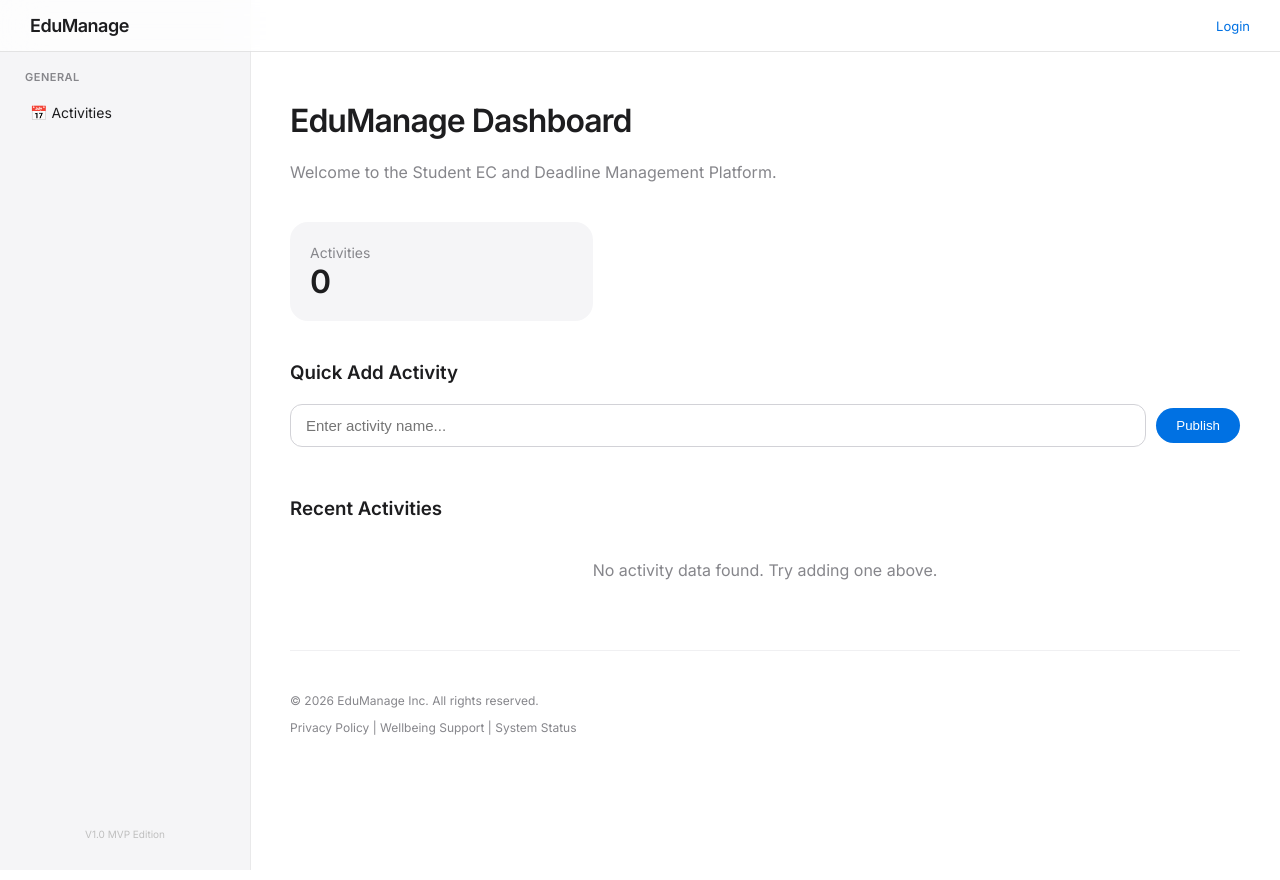
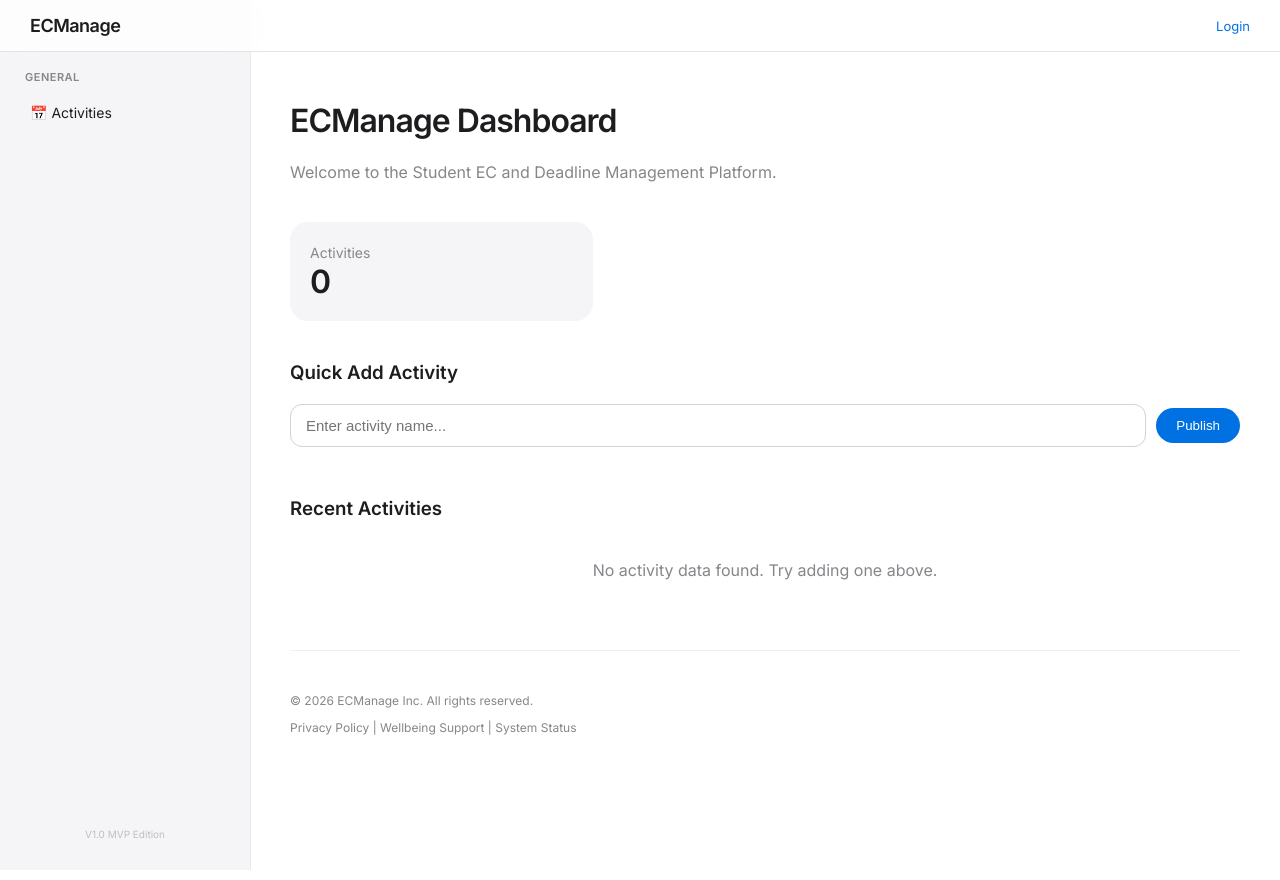
Before and after one commit to AbdullaAlbloushi/EduManageProject, a Flask app: page / in a window 1280 px wide. Run offline with Flask 3, Linux system fonts and the light colour scheme; data that the repository does not hold is empty; some libraries are stand-ins or nearby versions.

Commit message:
Add files via upload

```diff
--- a/app/templates/base.html
+++ b/app/templates/base.html
@@ -3,7 +3,7 @@
 <head>
     <meta charset="UTF-8">
     <meta name="viewport" content="width=device-width, initial-scale=1.0">
-    <title>{% block title %}EduManage System{% endblock %}</title>
+    <title>{% block title %}ECManage System{% endblock %}</title>
     <link href="https://fonts.googleapis.com/css2?family=Inter:wght@300;400;600&display=swap" rel="stylesheet">
     <style>
         :root {
@@ -174,7 +174,7 @@
 <body>
 
 <nav class="nav-header">
-    <a href="{{ url_for('index') }}" class="nav-logo">EduManage</a>
+    <a href="{{ url_for('index') }}" class="nav-logo">ECManage</a>
     <div style="display: flex; align-items: center; gap: 20px;">
         {% if current_user.is_authenticated %}
             <span style="font-size: 13px; color: #86868b;">Hi, {{ current_user.username }}</span>
@@ -257,7 +257,7 @@
         {% block content %}{% endblock %}
 
         <footer class="apple-footer">
-            <p>© 2026 EduManage Inc. All rights reserved.</p>
+            <p>© 2026 ECManage Inc. All rights reserved.</p>
             <p style="margin-top: 5px;">Privacy Policy | Wellbeing Support | System Status</p>
         </footer>
     </div>
--- a/app/templates/index.html
+++ b/app/templates/index.html
@@ -1,10 +1,10 @@
 {% extends "base.html" %}
 
-{% block title %}EduManage Home{% endblock %}
+{% block title %}ECManage Home{% endblock %}
 
 {% block content %}
 <header style="margin-bottom: 40px; animation: fadeInUp 0.8s ease;">
-    <h1 style="font-weight: 600; letter-spacing: -1px;">EduManage Dashboard</h1>
+    <h1 style="font-weight: 600; letter-spacing: -1px;">ECManage Dashboard</h1>
     <p style="color: #86868b;">Welcome to the Student EC and Deadline Management Platform.</p>
 </header>
 
--- a/app/templates/login.html
+++ b/app/templates/login.html
@@ -6,7 +6,7 @@
 <div style="max-width: 400px; margin: 100px auto; animation: fadeInUp 0.8s ease;">
     <header style="text-align: center; margin-bottom: 30px;">
         <h1 style="font-weight: 600; letter-spacing: -1px; font-size: 28px;">Sign In</h1>
-        <p style="color: #86868b;">Use your EduManage account.</p>
+        <p style="color: #86868b;">Use your ECManage account.</p>
     </header>
 
     <section style="background: #ffffff; padding: 30px; border-radius: 20px; border: 1px solid #f0f0f2; box-shadow: 0 4px 20px rgba(0,0,0,0.05);">
```
